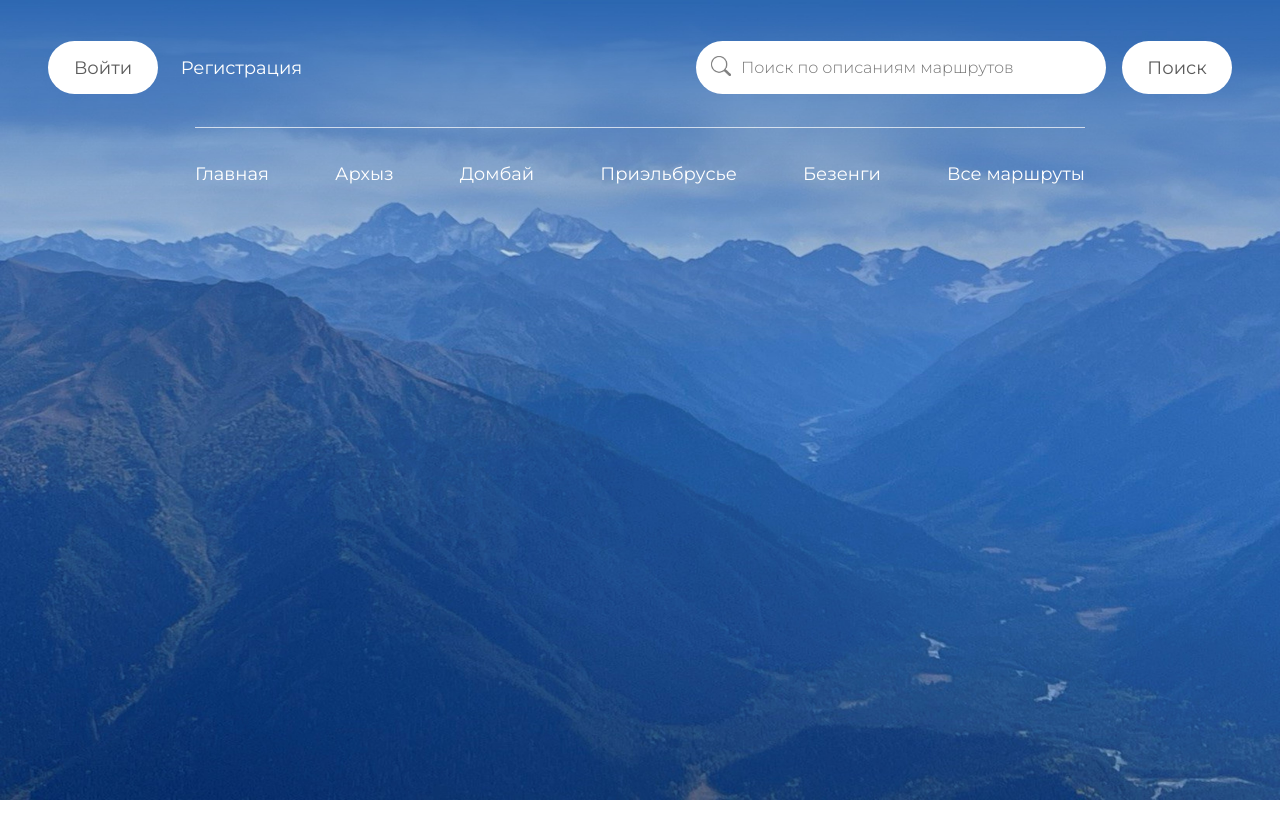
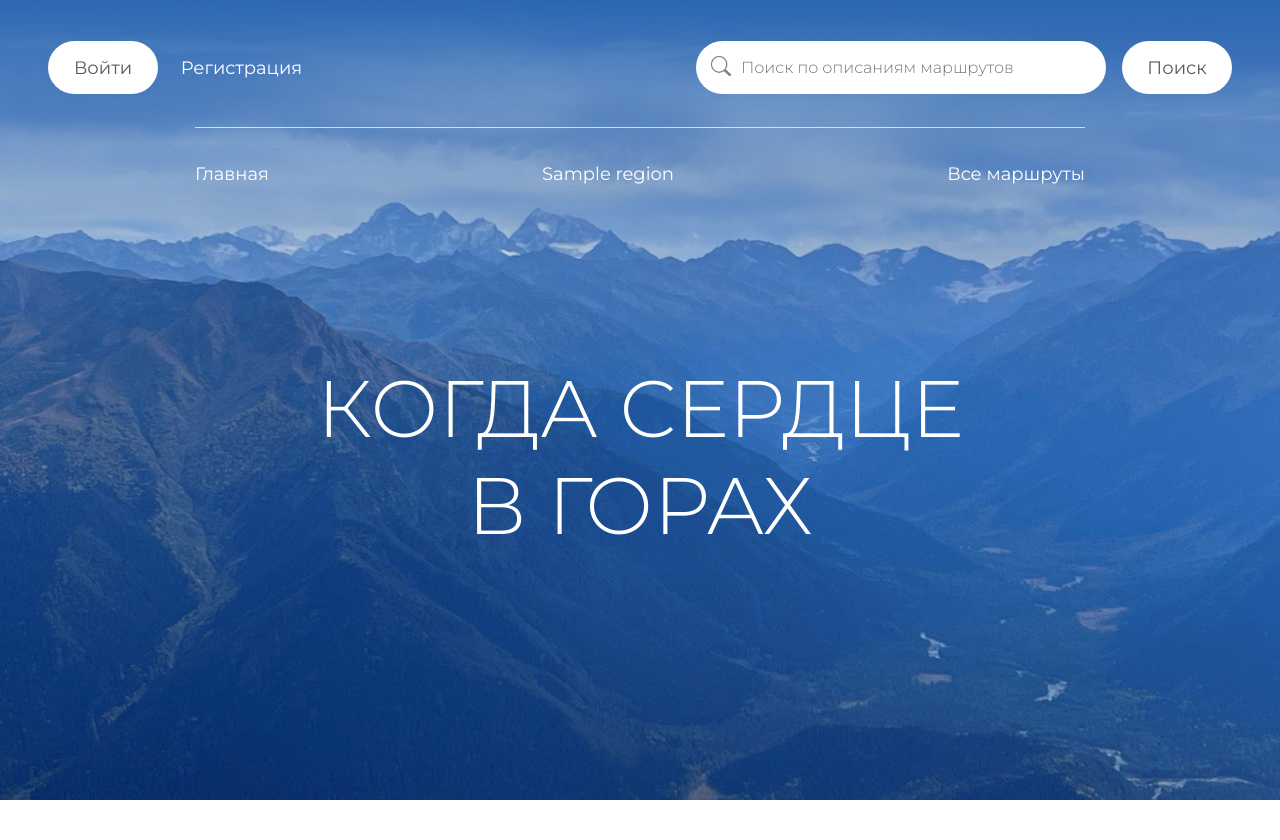
Before and after one commit to MarinaChernykh/hiking_project, a Django app: page / in a window 1280 px wide. Shown: the top 840 px of the page. Run offline with Django 4.2, Linux system fonts and the light colour scheme; tables that the repository leaves empty hold one stand-in row (values such as "Sample post"); grey boxes marked "Sample" are stand-in pictures.

Commit message:
add index page and view, update header with urls

```diff
--- a/hiking/templates/base.html
+++ b/hiking/templates/base.html
@@ -20,7 +20,7 @@
           <img src="{% static 'img/main.jpg' %}" alt="Горы" class="top__banner">
         {% endblock main_banner %}
         <div class="top__content center">
-          {% include "includes/header.html" %}
+          {% include "includes/header.html" with regions=regions %}
           <h1 class="top__title">
             {% block article_title %}{% endblock article_title %}
           </h1>
--- a/hiking/templates/includes/header.html
+++ b/hiking/templates/includes/header.html
@@ -21,10 +21,9 @@
   </div>
 </div>
 <nav class="top__navigation">
-  <a href="#" class="top__navigation__link">Главная</a>
-  <a href="#" class="top__navigation__link">Архыз</a>
-  <a href="#" class="top__navigation__link">Домбай</a>
-  <a href="#" class="top__navigation__link">Приэльбрусье</a>
-  <a href="#" class="top__navigation__link">Безенги</a>
-  <a href="#" class="top__navigation__link">Все маршруты</a>
+  <a href="{% url 'trails:index' %}" class="top__navigation__link">Главная</a>
+  {% for region in regions %}
+    <a href="{{ region.get_absolute_url }}" class="top__navigation__link">{{ region.name }}</a>
+  {% endfor %}
+  <a href="{% url 'trails:trails_list' %}" class="top__navigation__link">Все маршруты</a>
 </nav>
--- a/hiking/templates/trails/includes/top_trails_list.html
+++ b/hiking/templates/trails/includes/top_trails_list.html
@@ -12,6 +12,8 @@
   <div class="trails__cards">
     {% for trail in top_trails %}
       {% include "trails/includes/trail_card.html" with trail=trail %}
+    {% empty %}
+      <p class="intro__text center">В этом регионе пока не описан ни один маршрут.<p>
     {% endfor %}
   </div>
   {% if region %}
--- a/hiking/templates/trails/index.html
+++ b/hiking/templates/trails/index.html
@@ -1,9 +1,14 @@
 {% extends "base.html" %}
+{% load static %}
 
 {% block title %}
   Когда сердце в горах
 {% endblock title %}
 
+
+{% block article_title %}
+  Когда сердце в горах
+{% endblock article_title %}
 
 {% block content %}
   <section class="intro">
@@ -13,45 +18,31 @@
   </section>
   <section class="regions center">
     <div class="regions__row-1">
-      <div href class="regions__card">
-        <a href="#" class="regions__link-row-1">
-            <img
-            src="img/index/region_dombay.jpg"
-            alt="Домбай"
-            class="regions__img">
-        </a>
-        <p class="regions__title regions__title-center">Домбай</p>
-      </div>
-      <div class="regions__card">
-        <a href="#" class="regions__link-row-1">
-            <img
-            src="img/index/region_arkhyz.jpg"
-            alt="Арзыз"
-            class="regions__img">
-        </a>
-        <p class="regions__title regions__title-center">Архыз</p>
-      </div>
-      <div class="regions__card">
-        <a href="#" class="regions__link-row-1">
-        <img
-            src="img/index/region_bezengi.jpg"
-            alt="Безенги"
-            class="regions__img">
-        </a>
-        <p class="regions__title regions__title-center">Безенги</p>
-      </div>
+      {% for region in regions %}
+        {% if not forloop.last %}
+        <div href class="regions__card">
+          <a href="{{ region.get_absolute_url }}" class="regions__link-row-1">
+              <img
+              src="{% static 'img/' %}{{ region.slug }}.jpg"
+              alt="{{ region.name }}"
+              class="regions__img">
+          </a>
+          <p class="regions__title regions__title-center">{{ region.name }}</p>
+        </div>
+        {% endif %}
+      {% endfor %}
     </div>
     <div class="regions__row-2">
       <div class="regions__card">
-        <a href="" class="regions__link-row-2"
+        <a href="{{ last_region.get_absolute_url }}" class="regions__link-row-2"
           ><img
-            src="img/index/region_elbrus.jpg"
-            alt="Эльбрус"
+          src="{% static 'img/' %}{{ last_region.slug }}.jpg"
+            alt="{{ last_region.name }}"
             class="regions__img-horiz"
         /></a>
-        <p class="regions__title regions__title-left">Приэльбрусье</p>
+        <p class="regions__title regions__title-left">{{ last_region.name }}</p>
       </div>
     </div>
   </section>
-  {% include "trails/includes/top_trails_list.html" %}
+  {% include "trails/includes/top_trails_list.html" with top_trails=top_trails %}
 {% endblock content %}
--- a/hiking/trails/models.py
+++ b/hiking/trails/models.py
@@ -1,6 +1,7 @@
 from django.db import models
 from django.contrib.auth import get_user_model
 from django.core import validators
+from django.urls import reverse
 
 from . import constants
 
@@ -50,6 +51,12 @@ class Region(models.Model):
 
     def __str__(self):
         return self.name
+
+    def get_absolute_url(self):
+        return reverse(
+            'trails:region_detail',
+            kwargs={'region': self.slug}
+        )
 
 
 class Trail(models.Model):
--- a/hiking/trails/views.py
+++ b/hiking/trails/views.py
@@ -4,7 +4,14 @@ from .models import Region, Trail
 
 
 def index(request):
-    context = {'title': 'Tot'}
+    top_trails = Trail.objects.all()[:6]
+    regions = Region.objects.all()
+    last_region = regions.last()
+    context = {
+        'regions': regions,
+        'last_region': last_region,
+        'top_trails': top_trails
+    }
     return render(request, 'trails/index.html', context=context)
 
 
@@ -12,8 +19,10 @@ def region_detail(request, region):
     region = get_object_or_404(Region, slug=region)
     images = region.photos.all()
     top_trails = region.trails.all()[:3]
+    regions = Region.objects.all()
     context = {
         'region': region,
+        'regions': regions,
         'images': images,
         'top_trails': top_trails
     }
```
Also changed, not shown: hiking/static/img/arkhyz.jpg (added), hiking/static/img/bezengi.jpg (added), hiking/static/img/dombay.jpg (added), hiking/static/img/elbrus.jpg (added).
